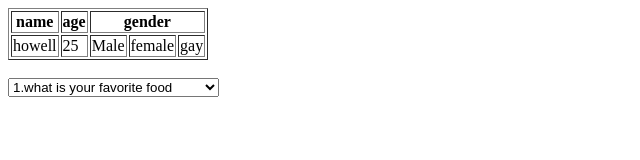
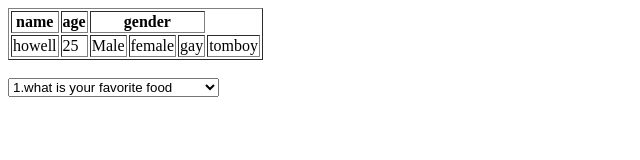
Before and after one commit to hwflor/testing, a plain HTML site: page howell.html in a window 1280 px wide. Shown: the whole page, without its empty margins (0-640 px from the left). Drawn offline with Linux system fonts and the light colour scheme.

Commit message:
modified howell.html

```diff
--- a/howell.html
+++ b/howell.html
@@ -19,6 +19,7 @@
         <td>Male</td>
         <td>female</td>
         <td>gay</td>
+        <td>tomboy</td>
     </tr>
 </table>
 <br>
```
Also changed, not shown: 1 other file.
